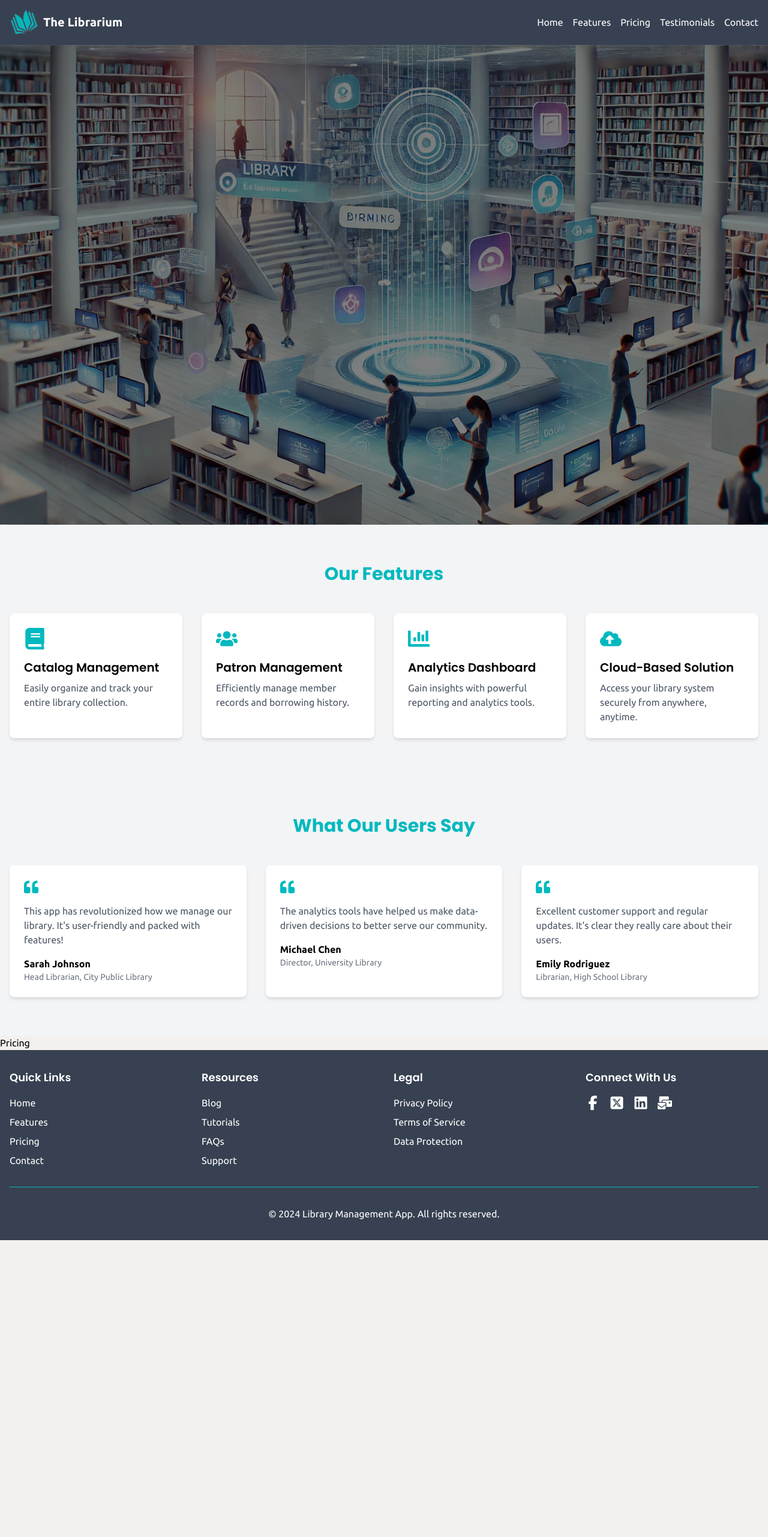
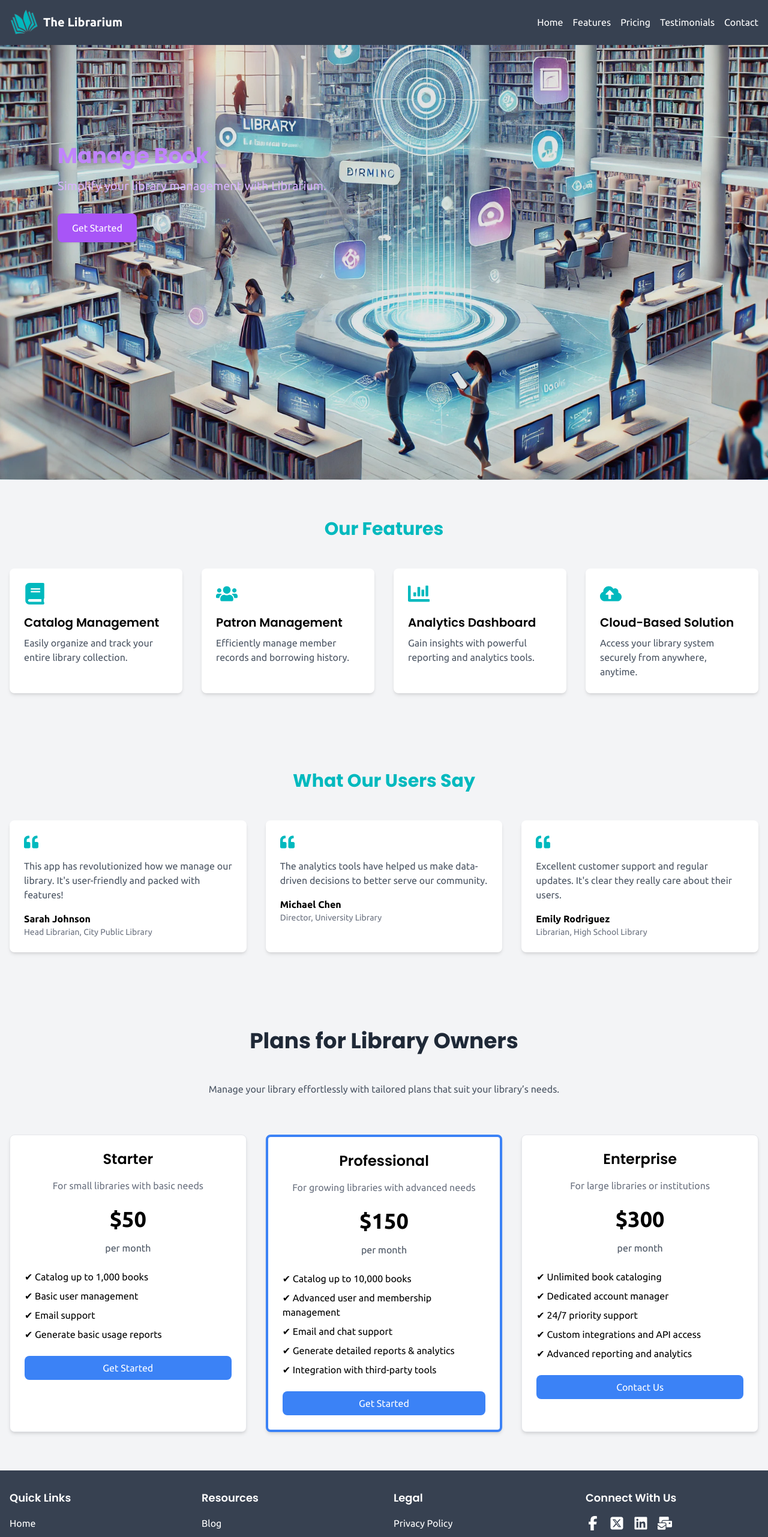
Before and after one commit to TEAM-CHARM/library-app, a React (Vite) app: page / in a window 1280 px wide. Shown: the top 2563 px of the page at 60% size. Before the commit the page ends 2068 px from the top, so only its background shows below. Built offline with nearby package versions, Linux system fonts and the light colour scheme; no server answers.

Commit message:
worked on hero section and some

```diff
--- a/package.json
+++ b/package.json
@@ -20,7 +20,9 @@
     "react-hot-toast": "^2.4.1",
     "react-icons": "^5.3.0",
     "react-redux": "^9.1.2",
-    "react-router-dom": "^6.26.2"
+    "react-router-dom": "^6.26.2",
+    "react-simple-typewriter": "^5.0.1",
+    "typewriter-effect": "^2.21.0"
   },
   "devDependencies": {
     "@eslint/js": "^9.9.0",
--- a/src/pages/landing/sections/Hero.jsx
+++ b/src/pages/landing/sections/Hero.jsx
@@ -1,40 +1,38 @@
 import React from 'react';
-import { BookOpen, Users, BarChart } from 'lucide-react'; // Ensure these are imported
-import backgroundImg from '../../../assets/images/librarium_bg.jpg'
+import { Typewriter } from 'react-simple-typewriter';
+import backgroundImg from '../../../assets/images/librarium_bg.jpg';
 
 const Hero = () => {
   return (
-    <>
-    <div
-      // className=" hero-container container h-[80vh] mx-auto px-4 py-16"
+    <div className="relative w-full h-screen bg-cover bg-center" style={{ backgroundImage: `url('${backgroundImg}')` }}>
+      {/* Overlay for text or gradient */}
+      <div className="absolute inset-0 bg-black bg-opacity-10 flex items-start justify-start p-8 md:p-16 lg:p-24">
+        <div className="max-w-lg text-left mt-36">
+          {/* Catchy Message with Typewriter Effect */}
+          <h1 className="text-2xl md:text-3xl lg:text-4xl font-bold text-purple-400 mb-4"> {/* Changed to text-purple-400 */}
+            <Typewriter
+              words={['Streamline Your Library Operations', 'Manage Books with Ease', 'Engage with Your Patrons Seamlessly']}
+              loop={true}
+              cursor
+              cursorStyle="_"
+              typeSpeed={70}
+              deleteSpeed={50}
+              delaySpeed={1000}
+            />
+          </h1>
 
+          {/* Subtitle */}
+          <p className="text-base md:text-lg lg:text-xl text-purple-300 mb-8"> {/* Changed to text-purple-300 */}
+            Simplify your library management with Librarium.
+          </p>
 
-    className="relative w-full h-screen bg-cover bg-center" style={{ backgroundImage: `url('${backgroundImg}')` }}>
-      {/* Overlay for text or gradient */}
-      <div className="absolute inset-0 bg-black bg-opacity-50 flex items-center justify-center">
-
+          {/* Get Started Button */}
+          <button className="bg-purple-500 text-white px-6 py-3 rounded-lg shadow hover:bg-purple-600 transition duration-300">
+            Get Started
+          </button>
+        </div>
       </div>
-      </div>
-
-      <div className="flex flex-col md:flex-row items-center justify-between">
-        <div className="md:w-1/2 mb-8 md:mb-0">
-          {/* <h1 className="text-4xl md:text-5xl font-bold mb-4">
-            Streamline Your Library Management
-          </h1>
-          <p className="text-xl mb-6">
-            Efficient tools for cataloging, patron management, and insightful analytics to optimize your library operations.
-          </p>
-          <button className="bg-white text-green-600 font-bold py-2 px-4 rounded hover:bg-green-100 transition duration-300">
-            Start Free Trial
-          </button> */}
-        </div>
-        {/* <div className="md:w-1/2 flex justify-center space-x-4">
-          <BookOpen size={80} />
-          <Users size={80} />
-          <BarChart size={80} />
-        </div> */}
-      </div>
-    </>
+    </div>
   );
 };
 
--- a/src/pages/landing/sections/Navbar.jsx
+++ b/src/pages/landing/sections/Navbar.jsx
@@ -1,6 +1,6 @@
 import React, { useState } from 'react';
 import { FaBook, FaBars, FaTimes } from 'react-icons/fa';
-import logo from '../../../assets/images/logo.png'
+import logo from '../../../assets/images/logo.png';
 
 const Navbar = () => {
   const [isOpen, setIsOpen] = useState(false);
@@ -10,35 +10,34 @@ const Navbar = () => {
   };
 
   return (
-    <nav className="bg-gray-700 text-white">
+    <nav className="bg-gray-700 fixed w-full z-50">
       <div className="container mx-auto px-4">
         <div className="flex justify-between items-center py-4">
           <div className="flex items-center">
-
             <img src={logo} className='mr-2 w-12' alt="Logo" />
-            <span className="font-bold  text-xl"> The Librarium</span>
+            <span className="font-bold text-xl text-white">The Librarium</span>
           </div>
           <div className="hidden md:flex space-x-4">
-            <a href="#home-section" className="hover:text-secondary-light">Home</a>
-            <a href="#feature-section" className="hover:text-secondary-light">Features</a>
-            <a href="#pricing-section" className="hover:text-secondary-light">Pricing</a>
-            <a href="#testimonial-section" className="hover:text-secondary-light">Testimonials</a>
-            <a href="#contact-section" className="hover:text-secondary-light">Contact</a>
+            <a href="#home-section" className="text-white hover:text-secondary-light">Home</a>
+            <a href="#feature-section" className="text-white hover:text-secondary-light">Features</a>
+            <a href="#pricing-section" className="text-white hover:text-secondary-light">Pricing</a>
+            <a href="#testimonial-section" className="text-white hover:text-secondary-light">Testimonials</a>
+            <a href="#contact-section" className="text-white hover:text-secondary-light">Contact</a>
           </div>
           <div className="md:hidden">
             <button onClick={toggleMenu}>
-              {isOpen ? <FaTimes size={24} /> : <FaBars size={24} />}
+              {isOpen ? <FaTimes size={24} className="text-white" /> : <FaBars size={24} className="text-white" />}
             </button>
           </div>
         </div>
       </div>
       {isOpen && (
-        <div className="md:hidden">
-          <a href="#" className="block py-2 px-4 hover:bg-green-700">Home</a>
-          <a href="#" className="block py-2 px-4 hover:bg-green-700">Features</a>
-          <a href="#" className="block py-2 px-4 hover:bg-green-700">Pricing</a>
-          <a href="#" className="block py-2 px-4 hover:bg-green-700">Resources</a>
-          <a href="#" className="block py-2 px-4 hover:bg-green-700">Contact</a>
+        <div className="md:hidden bg-gray-700">
+          <a href="#home-section" className="block py-2 px-4 text-white hover:text-secondary-light">Home</a>
+          <a href="#feature-section" className="block py-2 px-4 text-white hover:text-secondary-light">Features</a>
+          <a href="#pricing-section" className="block py-2 px-4 text-white hover:text-secondary-light">Pricing</a>
+          <a href="#resources-section" className="block py-2 px-4 text-white hover:text-secondary-light">Resources</a>
+          <a href="#contact-section" className="block py-2 px-4 text-white hover:text-secondary-light">Contact</a>
         </div>
       )}
     </nav>
--- a/src/pages/landing/sections/Pricing.jsx
+++ b/src/pages/landing/sections/Pricing.jsx
@@ -1,9 +1,69 @@
-import React from 'react'
+import React from 'react';
 
 const Pricing = () => {
   return (
-    <div>Pricing</div>
-  )
-}
+    <div className="container mx-auto px-4 py-16 bg-gray-100">
+      <h2 className="text-4xl font-bold text-center text-gray-800 mb-12">Plans for Library Owners</h2>
+      <p className="text-center text-gray-600 mb-16">
+        Manage your library effortlessly with tailored plans that suit your library’s needs.
+      </p>
 
-export default Pricing
+      <div className="grid grid-cols-1 md:grid-cols-2 lg:grid-cols-3 gap-8">
+        {/* Starter Plan */}
+        <div className="bg-white rounded-lg shadow-md p-6 text-center border border-gray-200 hover:shadow-lg transition-shadow duration-300">
+          <h3 className="text-2xl font-semibold mb-4">Starter</h3>
+          <p className="text-gray-500 mb-6">For small libraries with basic needs</p>
+          <div className="text-4xl font-bold mb-4">$50</div>
+          <p className="text-gray-600 mb-6">per month</p>
+          <ul className="text-left mb-6">
+            <li className="mb-2">✔ Catalog up to 1,000 books</li>
+            <li className="mb-2">✔ Basic user management</li>
+            <li className="mb-2">✔ Email support</li>
+            <li className="mb-2">✔ Generate basic usage reports</li>
+          </ul>
+          <button className="w-full bg-blue-500 text-white py-2 rounded-lg hover:bg-blue-600 transition-colors duration-300">
+            Get Started
+          </button>
+        </div>
+
+        {/* Professional Plan */}
+        <div className="bg-white rounded-lg shadow-md p-6 text-center border-4 border-blue-500 hover:shadow-lg transition-shadow duration-300">
+          <h3 className="text-2xl font-semibold mb-4">Professional</h3>
+          <p className="text-gray-500 mb-6">For growing libraries with advanced needs</p>
+          <div className="text-4xl font-bold mb-4">$150</div>
+          <p className="text-gray-600 mb-6">per month</p>
+          <ul className="text-left mb-6">
+            <li className="mb-2">✔ Catalog up to 10,000 books</li>
+            <li className="mb-2">✔ Advanced user and membership management</li>
+            <li className="mb-2">✔ Email and chat support</li>
+            <li className="mb-2">✔ Generate detailed reports & analytics</li>
+            <li className="mb-2">✔ Integration with third-party tools</li>
+          </ul>
+          <button className="w-full bg-blue-500 text-white py-2 rounded-lg hover:bg-blue-600 transition-colors duration-300">
+            Get Started
+          </button>
+        </div>
+
+        {/* Enterprise Plan */}
+        <div className="bg-white rounded-lg shadow-md p-6 text-center border border-gray-200 hover:shadow-lg transition-shadow duration-300">
+          <h3 className="text-2xl font-semibold mb-4">Enterprise</h3>
+          <p className="text-gray-500 mb-6">For large libraries or institutions</p>
+          <div className="text-4xl font-bold mb-4">$300</div>
+          <p className="text-gray-600 mb-6">per month</p>
+          <ul className="text-left mb-6">
+            <li className="mb-2">✔ Unlimited book cataloging</li>
+            <li className="mb-2">✔ Dedicated account manager</li>
+            <li className="mb-2">✔ 24/7 priority support</li>
+            <li className="mb-2">✔ Custom integrations and API access</li>
+            <li className="mb-2">✔ Advanced reporting and analytics</li>
+          </ul>
+          <button className="w-full bg-blue-500 text-white py-2 rounded-lg hover:bg-blue-600 transition-colors duration-300">
+            Contact Us
+          </button>
+        </div>
+      </div>
+    </div>
+  );
+};
+
+export default Pricing;
--- a/tailwind.config.js
+++ b/tailwind.config.js
@@ -17,7 +17,6 @@ export default {
           main: "red",
           light: "#00B9BE",
           dark: "",
-
         },
         background: {
           main: "#E3E3E3",
```
Also changed, not shown: 1 other file (tests, documents, lock files or other folders).
